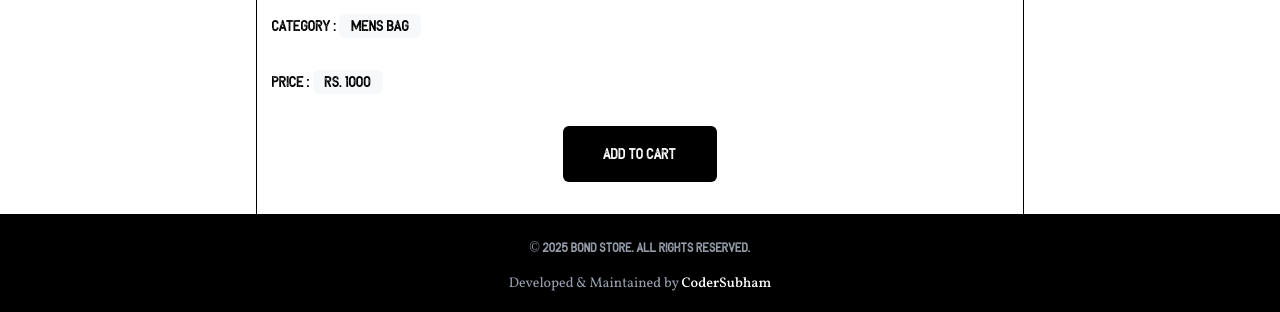
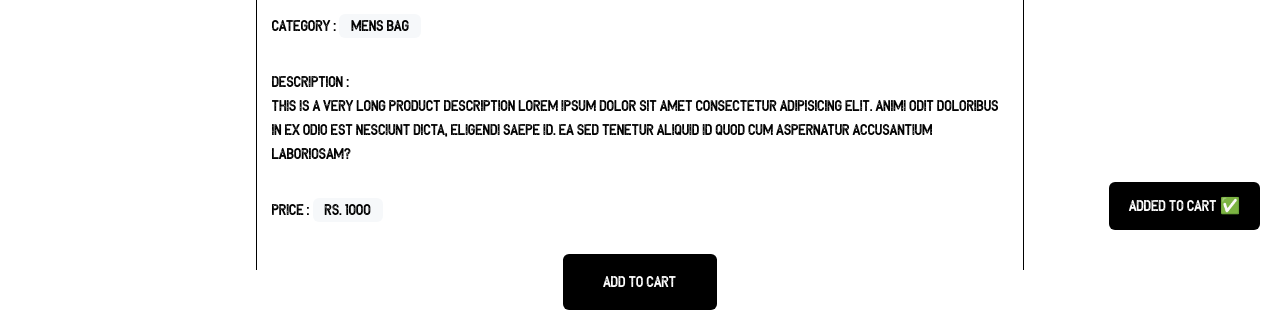
Before and after one commit to OfficialSubham/bondstore, a React (Vite) app: page /product/1 in a window 1280 px wide. Shown: the part 530-842 px from the top of the page. Built offline with nearby package versions, Linux system fonts and the light colour scheme; a web font is replaced by a local one.

Commit message:
Made the add to cart visual effect and added the description of product

```diff
--- a/src/App.tsx
+++ b/src/App.tsx
@@ -8,6 +8,7 @@ import AllTypeOfProducts from "./pages/AllTypeOfProducts";
 import EachProduct from "./pages/EachProduct";
 import AllReviews from "./pages/AllReviews";
 import SubmitAReview from "./pages/SubmitAReview";
+import AddedToCart from "./components/addToCart";
 
 function App() {
   return (
@@ -19,6 +20,7 @@ function App() {
       <Router>
         <Navbar />
         <Loading loading={false} />
+        <AddedToCart />
         <div className="flex-1 h-full pt-14">
           <Container>
             <Routes>
--- /dev/null
+++ b/src/components/addToCart.tsx
@@ -0,0 +1,19 @@
+// import { useRecoilValue } from "recoil";
+// import { addedToCartState } from "../atoms/cartAtom";
+
+const AddedToCart = () => {
+  // const addedToCart = useRecoilValue(addedToCartState)
+  return (
+    <div
+      className=" fixed right-5 px-5 py-3 rounded-md bottom-10 bg-black text-white font-toreadore flex items-center z-10 justify-center"
+      style={{
+        // translate: addedToCart ? "0%" : "120%",
+        transition: "translate 0.3s ease-in-out",
+      }}
+    >
+      Added to cart &#9989;
+    </div>
+  );
+};
+
+export default AddedToCart;
--- a/src/pages/EachProduct.tsx
+++ b/src/pages/EachProduct.tsx
@@ -10,6 +10,13 @@ const EachProduct = () => {
       <div>
         Category :{" "}
         <span className="px-3 bg-slate-300/18 py-1 rounded-md">Mens Bag</span>
+      </div>
+      <div className="whitespace-pre-line">
+        Description : <br />
+        This is a very long product description Lorem ipsum dolor sit amet
+        consectetur adipisicing elit. Animi odit doloribus in ex odio est
+        nesciunt dicta, eligendi saepe id. Ea sed tenetur aliquid id quod cum
+        aspernatur accusantium laboriosam?
       </div>
       <div>
         Price :{" "}
```
